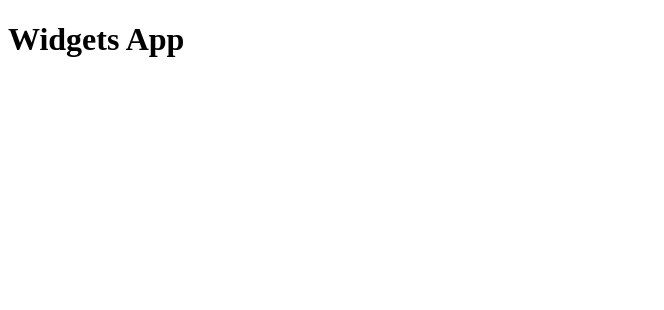
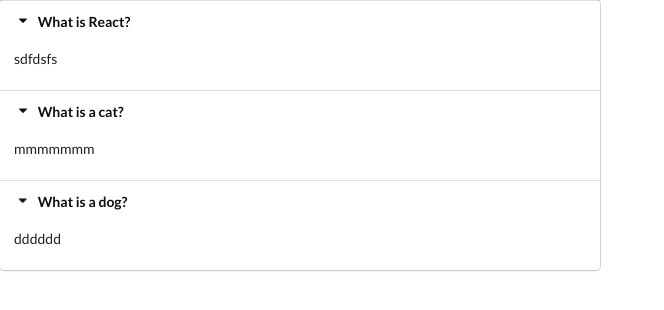
Before and after one commit to lauratravin/widgets, a React (Create React App) app: page / in a window 1280 px wide. Shown: the top 310 px of the page, without its empty margins (0-664 px from the left). Built offline with nearby package versions, Linux system fonts and the light colour scheme.

Commit message:
accordion

```diff
--- a/public/index.html
+++ b/public/index.html
@@ -3,6 +3,7 @@
   <head>
     <meta charset="utf-8" />
     <link rel="icon" href="%PUBLIC_URL%/favicon.ico" />
+    <link rel="stylesheet" href="https://cdnjs.cloudflare.com/ajax/libs/semantic-ui/2.4.1/semantic.min.css" />
     <meta name="viewport" content="width=device-width, initial-scale=1" />
     <meta name="theme-color" content="#000000" />
     <meta
--- a/src/App.js
+++ b/src/App.js
@@ -1,6 +1,21 @@
 import React from "react";
 import "./App.css"
+import Accordion from "./components/Accordion";
+import { useState } from "react";
+
+const items = [
+  {title: 'What is React?',
+  content:  'sdfdsfs'},
+  {title: 'What is a cat?',
+  content:  'mmmmmmm'},
+  {title: 'What is a dog?',
+  content:  'dddddd'},
+]
+
 
 export default () => {
-  return <h1>Widgets App</h1>
+
+  return (<div>
+    <Accordion items={items}/>
+  </div>)
 }
--- /dev/null
+++ b/src/components/Accordion.js
@@ -0,0 +1,16 @@
+import React from "react";
+
+const Accordion = ({ items }) => {
+    const renderedItems = items.map ( i => {
+
+        return <div key="i.title">
+              <div className="title active">
+                    <i className="dropdown icon"></i> {i.title}
+              </div>
+              <div className="content active"><p> {i.content} </p>  </div>
+        </div>
+    })
+   return <div className="ui styled accordion">{renderedItems}</div>
+}
+
+export default Accordion;
```
